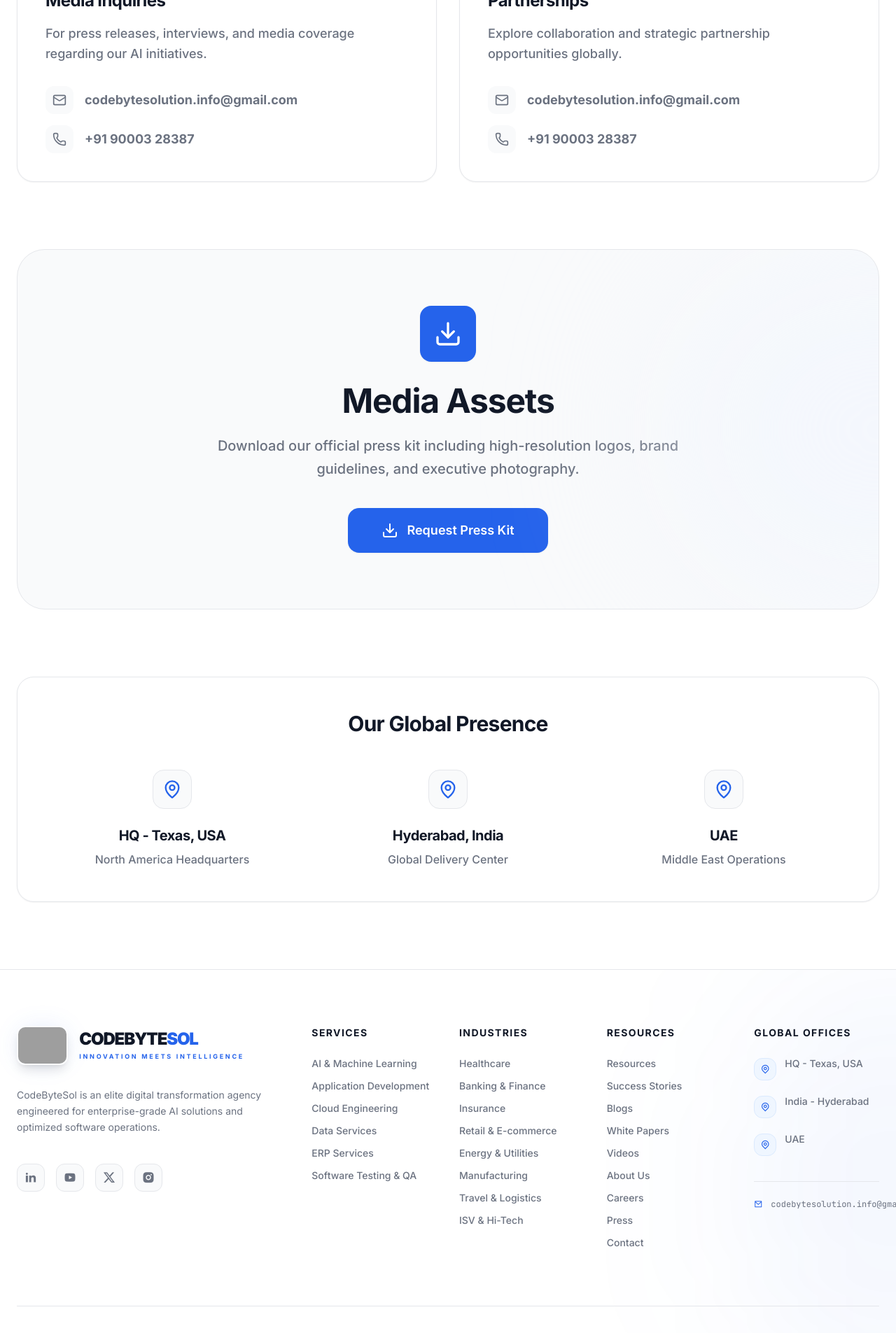
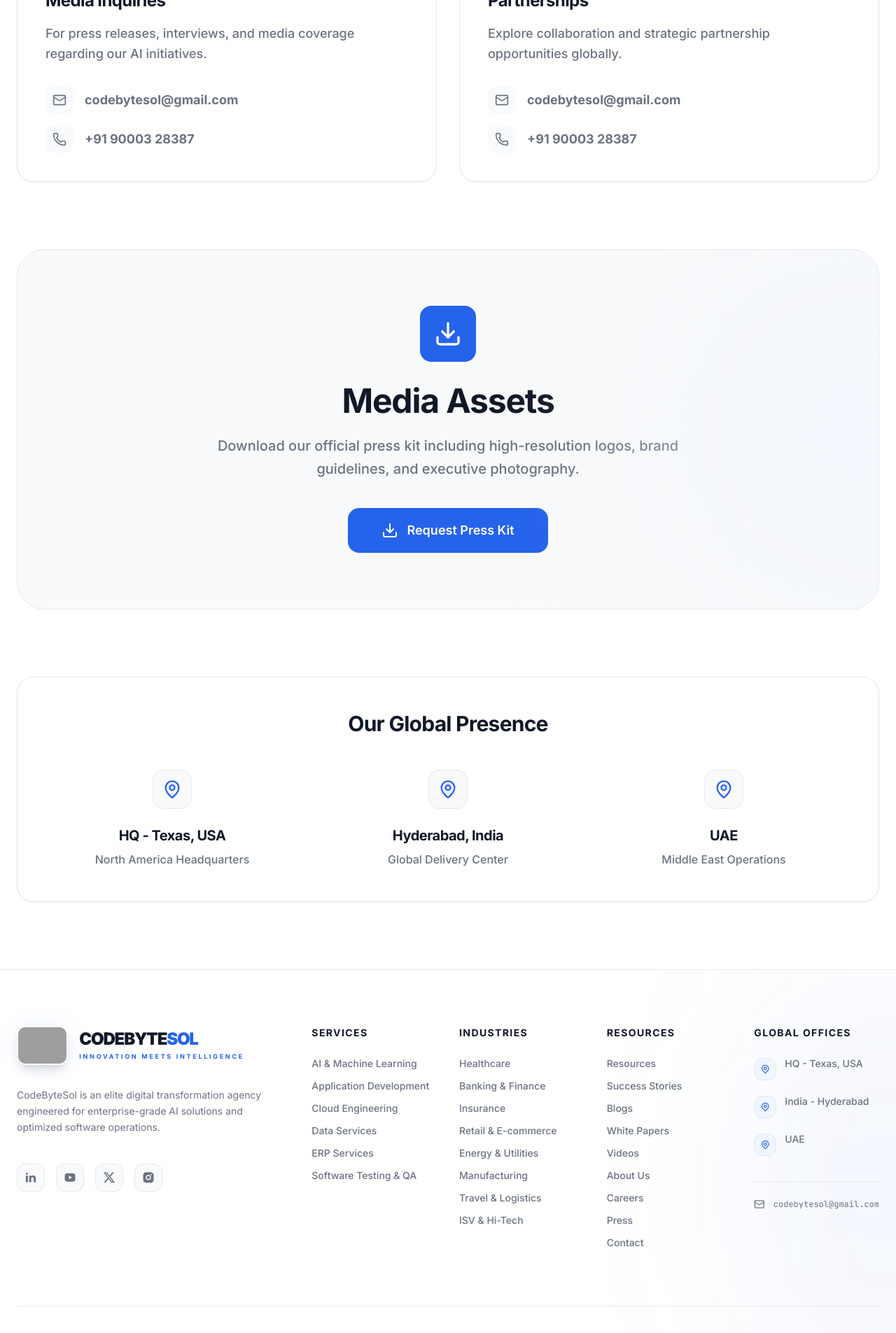
Before and after one commit to yanamala62/codebytesol, a React (Vite) app: page /press in a window 1280 px wide. Shown: the part 1720-3625 px from the top of the page at 70% size. Built offline with nearby package versions, Linux system fonts and the light colour scheme; grey boxes are pictures that could not be loaded; a web font is replaced by a local one.

Commit message:
netlify forms

```diff
--- a/src/components/feature/Footer.tsx
+++ b/src/components/feature/Footer.tsx
@@ -1,5 +1,6 @@
 import { useAppSelector } from '../../store/hooks';
 import { Link } from 'react-router-dom';
+import { Mail } from 'lucide-react';
 import codeByteSolLogo from '../../assets/logo.jpg';
 
 interface FooterColumn {
@@ -88,9 +89,9 @@
               ))}
 
               <div className="pt-6 border-t border-border mt-4">
-                 <a href="mailto:codebytesolution.info@gmail.com" className="text-text-muted hover:text-primary-500 text-xs font-mono transition-colors flex items-center gap-3">
-                    <i className="ri-mail-line text-primary-500" />
-                    codebytesolution.info@gmail.com
+                 <a href="mailto:codebytesol@gmail.com" className="text-text-muted hover:text-primary-500 text-xs font-mono transition-colors flex items-center gap-3">
+                   <Mail className="w-4 h-4" />
+                   codebytesol@gmail.com
                  </a>
               </div>
             </div>
--- a/src/pages/contact/page.tsx
+++ b/src/pages/contact/page.tsx
@@ -20,20 +20,23 @@
     e.preventDefault();
     setStatus('sending');
 
+    // Simulate successful submission in development mode
+    if (import.meta.env.DEV) {
+      await new Promise(resolve => setTimeout(resolve, 1000));
+      console.log('Development mode: Simulating form submission', formData);
+      setStatus('success');
+      setFormData({ name: '', email: '', subject: '', message: '' });
+      return;
+    }
+
     try {
-      // Switched to FormSubmit.co - More reliable for direct email usage
-      const response = await fetch('https://formsubmit.co/ajax/codebytesolution.info@gmail.com', {
-        method: 'POST',
-        headers: {
-          'Content-Type': 'application/json',
-          'Accept': 'application/json'
-        },
-        body: JSON.stringify({
-          name: formData.name,
-          email: formData.email,
-          subject: formData.subject,
-          message: formData.message
-        })
+      const response = await fetch("/", {
+        method: "POST",
+        headers: { "Content-Type": "application/x-www-form-urlencoded" },
+        body: new URLSearchParams({
+          "form-name": "contact",
+          ...formData,
+        }).toString(),
       });
 
       if (response.ok) {
@@ -49,7 +52,7 @@
   };
 
   const openGmail = () => {
-    const gmailUrl = `https://mail.google.com/mail/?view=cm&fs=1&to=codebytesolution.info@gmail.com&su=${encodeURIComponent(formData.subject)}&body=${encodeURIComponent(`Name: ${formData.name}\nEmail: ${formData.email}\n\n${formData.message}`)}`;
+    const gmailUrl = `https://mail.google.com/mail/?view=cm&fs=1&to=codebytesol@gmail.com&su=${encodeURIComponent(formData.subject)}&body=${encodeURIComponent(`Name: ${formData.name}\nEmail: ${formData.email}\n\n${formData.message}`)}`;
     window.open(gmailUrl, '_blank');
   };
 
@@ -100,7 +103,7 @@
                           </div>
                           <div>
                              <p className="text-[10px] font-bold text-text-faint uppercase tracking-widest mb-2">Email Advisory (Open in Gmail)</p>
-                             <p className="text-xl font-bold text-text-primary">codebytesolution.info@gmail.com</p>
+                             <p className="text-xl font-bold text-text-primary">codebytesol@gmail.com</p>
                           </div>
                        </div>
 
@@ -134,7 +137,14 @@
                  <FadeIn direction="left">
                     <div className="bg-gray-50 p-12 border border-border rounded-3xl relative overflow-hidden">
                        <h2 className="text-2xl font-bold text-text-primary mb-8 tracking-tight">Send a Priority Message</h2>
-                       <form onSubmit={handleSubmit} className="grid grid-cols-1 md:grid-cols-2 gap-6">
+                       <form
+                         onSubmit={handleSubmit}
+                         name="contact"
+                         data-netlify="true"
+                         data-netlify-honeypot="bot-field"
+                         className="grid grid-cols-1 md:grid-cols-2 gap-6"
+                       >
+                          <input type="hidden" name="form-name" value="contact" />
                           <div className="flex flex-col gap-2">
                              <label className="text-[10px] font-bold text-text-muted uppercase tracking-widest ml-1">Full Name</label>
                              <input
--- a/src/pages/press/page.tsx
+++ b/src/pages/press/page.tsx
@@ -104,11 +104,11 @@
                   For press releases, interviews, and media coverage regarding our AI initiatives.
                 </p>
                 <div className="space-y-4">
-                  <a href="mailto:codebytesolution.info@gmail.com" className="flex items-center gap-4 text-text-muted hover:text-primary-500 transition-colors group">
+                  <a href="mailto:codebytesol@gmail.com" className="flex items-center gap-4 text-text-muted hover:text-primary-500 transition-colors group">
                     <div className="w-10 h-10 rounded-xl bg-gray-50 flex items-center justify-center group-hover:bg-primary-50">
                       <Mail className="w-5 h-5" />
                     </div>
-                    <span className="text-lg font-bold">codebytesolution.info@gmail.com</span>
+                    <span className="text-lg font-bold">codebytesol@gmail.com</span>
                   </a>
                   <a href="tel:+919000328387" className="flex items-center gap-4 text-text-muted hover:text-primary-500 transition-colors group">
                     <div className="w-10 h-10 rounded-xl bg-gray-50 flex items-center justify-center group-hover:bg-primary-50">
@@ -131,11 +131,11 @@
                   Explore collaboration and strategic partnership opportunities globally.
                 </p>
                 <div className="space-y-4">
-                  <a href="mailto:codebytesolution.info@gmail.com" className="flex items-center gap-4 text-text-muted hover:text-primary-500 transition-colors group">
+                  <a href="mailto:codebytesol@gmail.com" className="flex items-center gap-4 text-text-muted hover:text-primary-500 transition-colors group">
                     <div className="w-10 h-10 rounded-xl bg-gray-50 flex items-center justify-center group-hover:bg-primary-50">
                       <Mail className="w-5 h-5" />
                     </div>
-                    <span className="text-lg font-bold">codebytesolution.info@gmail.com</span>
+                    <span className="text-lg font-bold">codebytesol@gmail.com</span>
                   </a>
                   <a href="tel:+919000328387" className="flex items-center gap-4 text-text-muted hover:text-primary-500 transition-colors group">
                     <div className="w-10 h-10 rounded-xl bg-gray-50 flex items-center justify-center group-hover:bg-primary-50">
--- a/src/pages/resources/success-stories/page.tsx
+++ b/src/pages/resources/success-stories/page.tsx
@@ -363,7 +363,7 @@
                     </p>
                     <Button
                       variant="secondary"
-                      onClick={() => window.location.href = "mailto:codebytesolution.info@gmail.com"}
+                      onClick={() => window.location.href = "mailto:codebytesol@gmail.com"}
                       className="w-full h-14 rounded-xl relative z-10 bg-white text-primary-600 hover:bg-gray-50 border-transparent"
                     >
                       <Mail className="w-5 h-5 mr-3" />
--- a/src/pages/resources/white-papers/page.tsx
+++ b/src/pages/resources/white-papers/page.tsx
@@ -254,7 +254,7 @@
               <Button
                 size="lg"
                 className="h-16 px-12 rounded-2xl relative z-10"
-                onClick={() => window.location.href = "mailto:codebytesolution.info@gmail.com"}
+                onClick={() => window.location.href = "mailto:codebytesol@gmail.com"}
               >
                 <Mail className="w-6 h-6 mr-3" />
                 Request Custom Strategy
```
